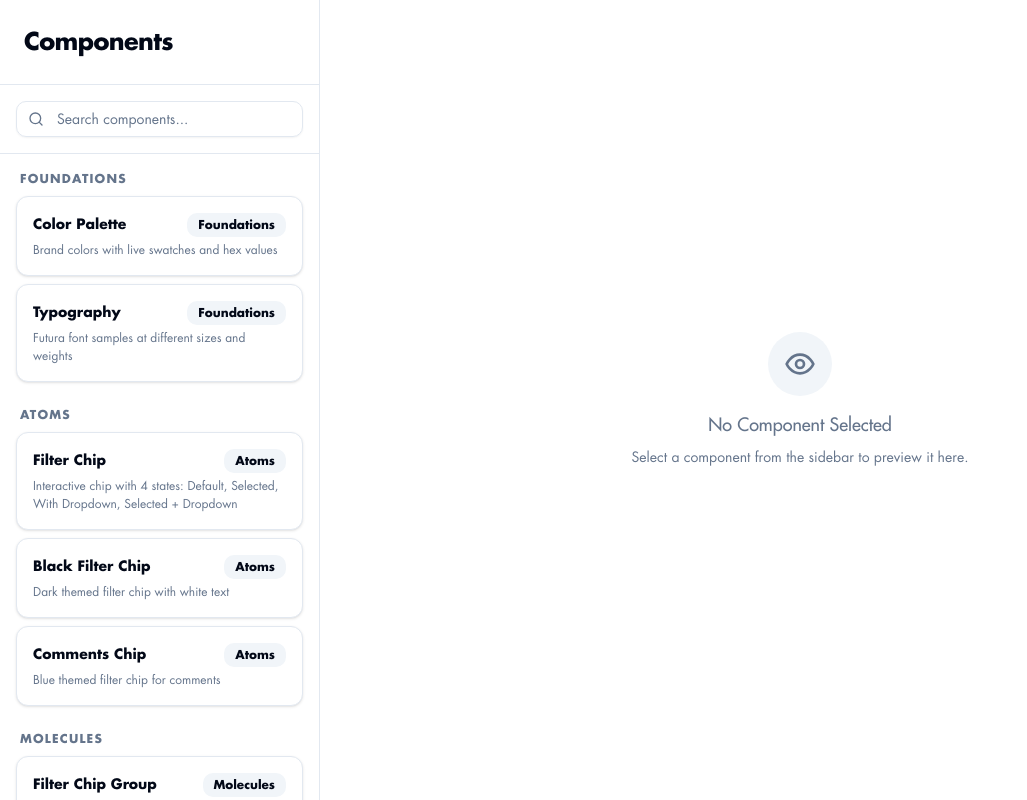
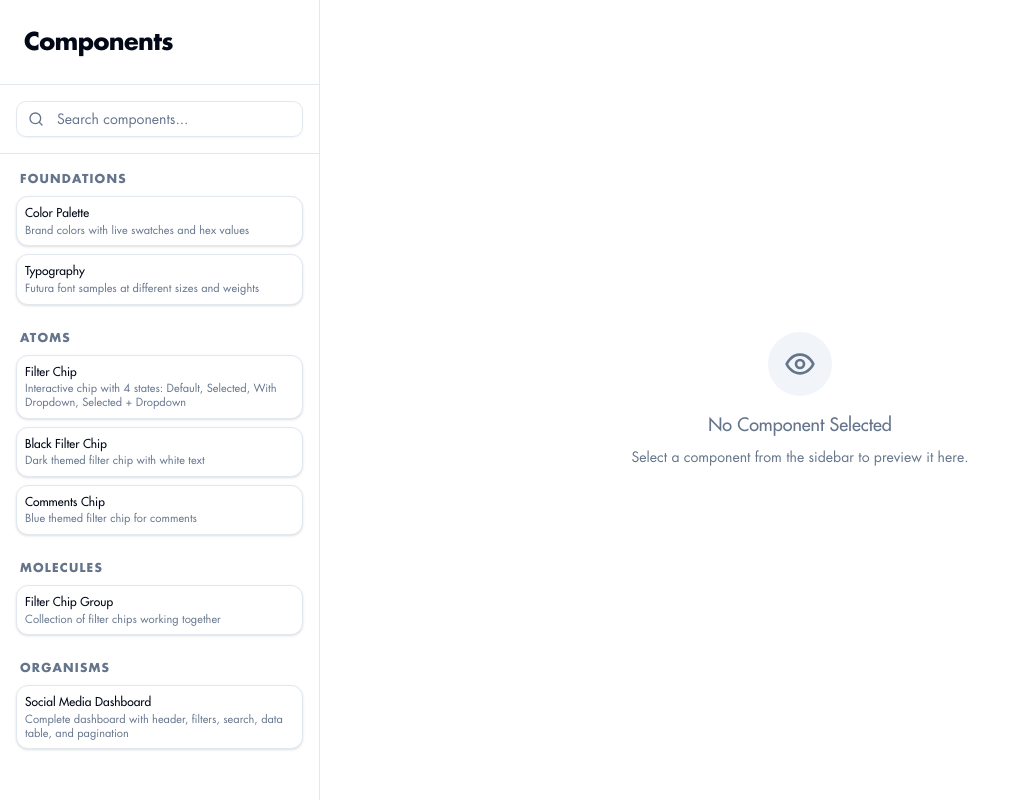
Before and after one commit to rmarti55/componentlibrary, a React (Vite) app: page / in a window 1280 px wide. Shown: the whole page, without its empty margins (0-1027 px from the left). Built offline with nearby package versions, Linux system fonts and the light colour scheme.

Commit message:
Tighten sidebar chip layout: remove tag, reduce padding, compact text for clarity

```diff
--- a/src/components/ComponentSidebar.tsx
+++ b/src/components/ComponentSidebar.tsx
@@ -87,18 +87,11 @@ export function ComponentSidebar({
                     updatedAt: new Date()
                   })}
                 >
-                  <CardContent className="p-4">
-                    <div className="space-y-1">
-                      <div className="flex items-center justify-between">
-                        <h3 className="font-semibold text-sm leading-tight">{variant.name}</h3>
-                        {section.label && (
-                          <Badge variant="secondary" className="text-xs">
-                            {section.label}
-                          </Badge>
-                        )}
-                      </div>
+                  <CardContent className="p-2">
+                    <div className="space-y-0.5">
+                      <h3 className="font-medium text-xs leading-snug truncate">{variant.name}</h3>
                       {variant.description && (
-                        <p className="text-xs text-muted-foreground line-clamp-2">
+                        <p className="text-[11px] text-muted-foreground leading-tight line-clamp-2">
                           {variant.description}
                         </p>
                       )}
```
